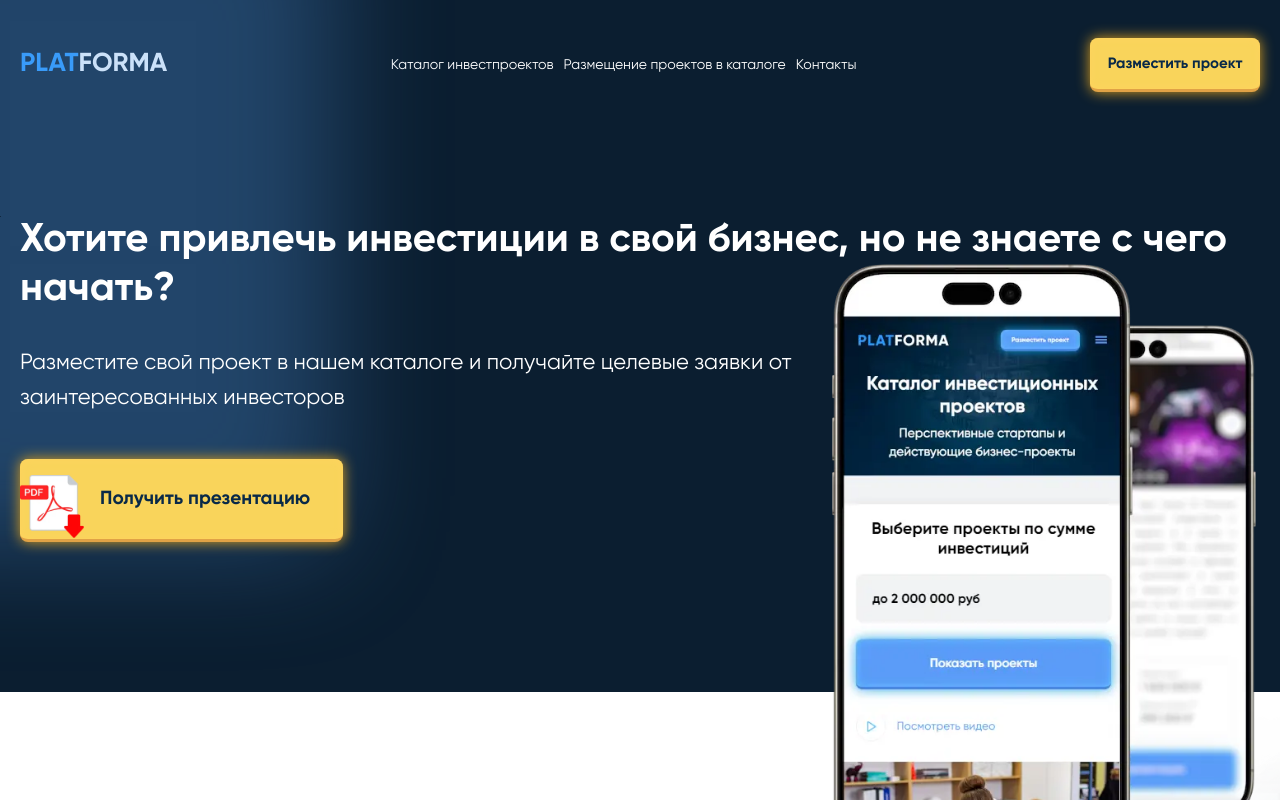
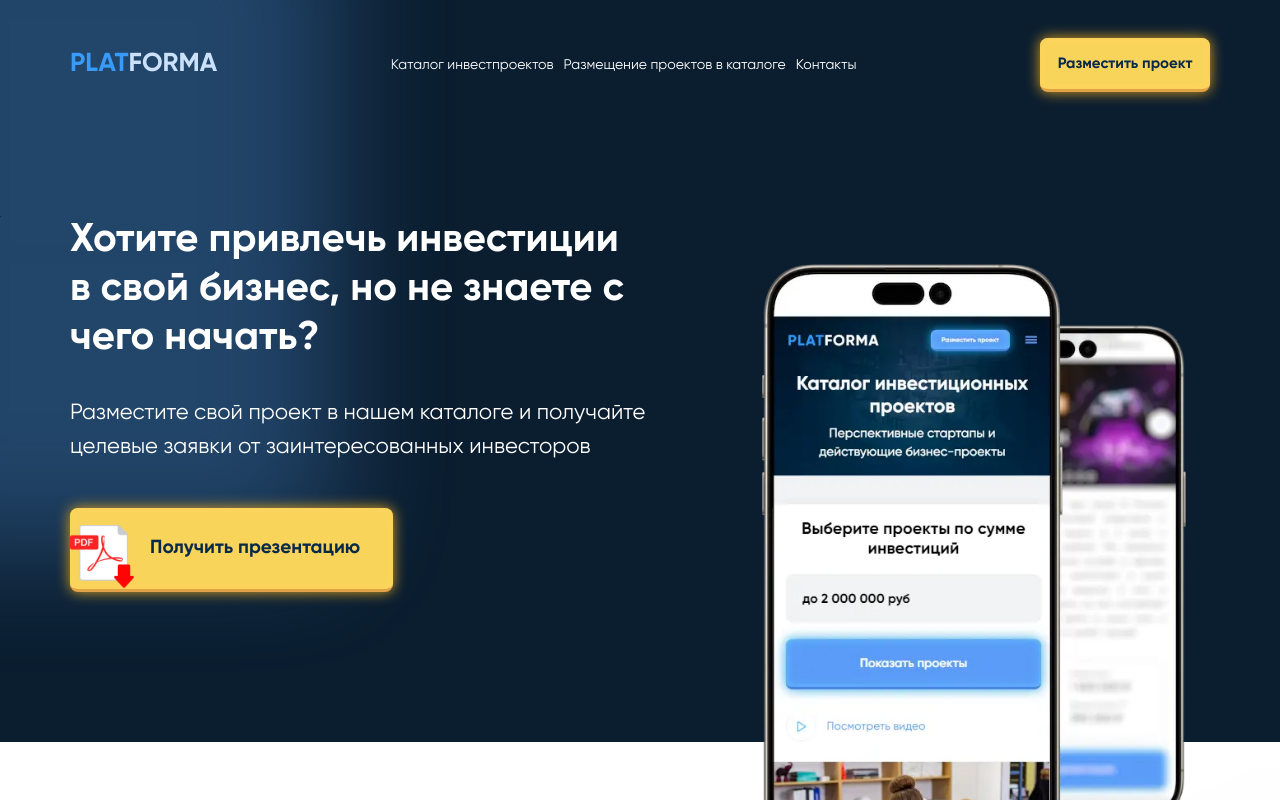
Before and after one commit to den10004/invest, a Next.js app: page /invest in a window 1280 px wide. Shown: the top 800 px of the page. Built offline with nearby package versions, Linux system fonts and the light colour scheme.

Commit message:
исправлен баннер лендинга

```diff
--- a/app/globals.css
+++ b/app/globals.css
@@ -361,8 +361,13 @@ textarea {
   box-sizing: border-box;
 }
 
+@media (max-width: 1620px) {
+  .wrap {
+    width: 1140px;
+  }
+}
 
-@media (max-width: 1620px) {
+@media (max-width: 1170px) {
   .wrap {
     width: 100%;
     padding: 0 20px;
@@ -764,10 +769,7 @@ section#main {
   box-shadow: 0 0 196px 323px rgba(87, 157, 236, 0.25);
 }
 
-.pre-line {
-  white-space: pre-line;
-  width: 63%;
-}
+
 
 h1+p {
   white-space: normal;
@@ -815,15 +817,3 @@ h1+p {
     margin: 0 auto;
   }
 }
-
-@media (max-width: 1170px) {
-  .pre-line {
-    width: 592px;
-  }
-}
-
-@media screen and (max-width: 640px) {
-  .pre-line {
-    width: 100%;
-  }
-}
--- a/app/invest/style.css
+++ b/app/invest/style.css
@@ -218,6 +218,7 @@ img.main-img {
     .placing__headline {
         margin-top: 86px;
         font-size: 40px;
+        width: 50%;
     }
 
 
@@ -227,7 +228,6 @@ img.main-img {
 
     .btn.big-btn {
         padding: 25px 33px;
-        min-width: 263px;
         text-align: center;
     }
 
@@ -240,6 +240,10 @@ img.main-img {
 }
 
 
+.pre-line {
+    white-space: pre-line;
+    width: 57%;
+}
 
 
 @media (max-width: 1170px) {
@@ -281,12 +285,18 @@ img.main-img {
         z-index: 2;
     }
 
-    img.main-img {
+    .i-download-pdf {
         display: none;
     }
 
-    .i-download-pdf {
-        display: none;
+    .pre-line {
+        width: 592px;
+    }
+}
+
+@media (max-width: 900px) {
+    .pre-line {
+        width: 50%;
     }
 }
 
@@ -300,7 +310,6 @@ img.main-img {
 
     .btn.big-btn {
         padding: 17px 0px;
-        min-width: 263px;
         text-align: center;
         font-size: 16px;
         width: 100%;
@@ -315,3 +324,17 @@ img.main-img {
         flex-direction: column;
     }
 }
+
+@media screen and (max-width: 640px) {
+    .pre-line {
+        width: 100%;
+    }
+
+    img.main-img {
+        display: none;
+    }
+
+    .placing__headline {
+        width: 100%;
+    }
+}
```
